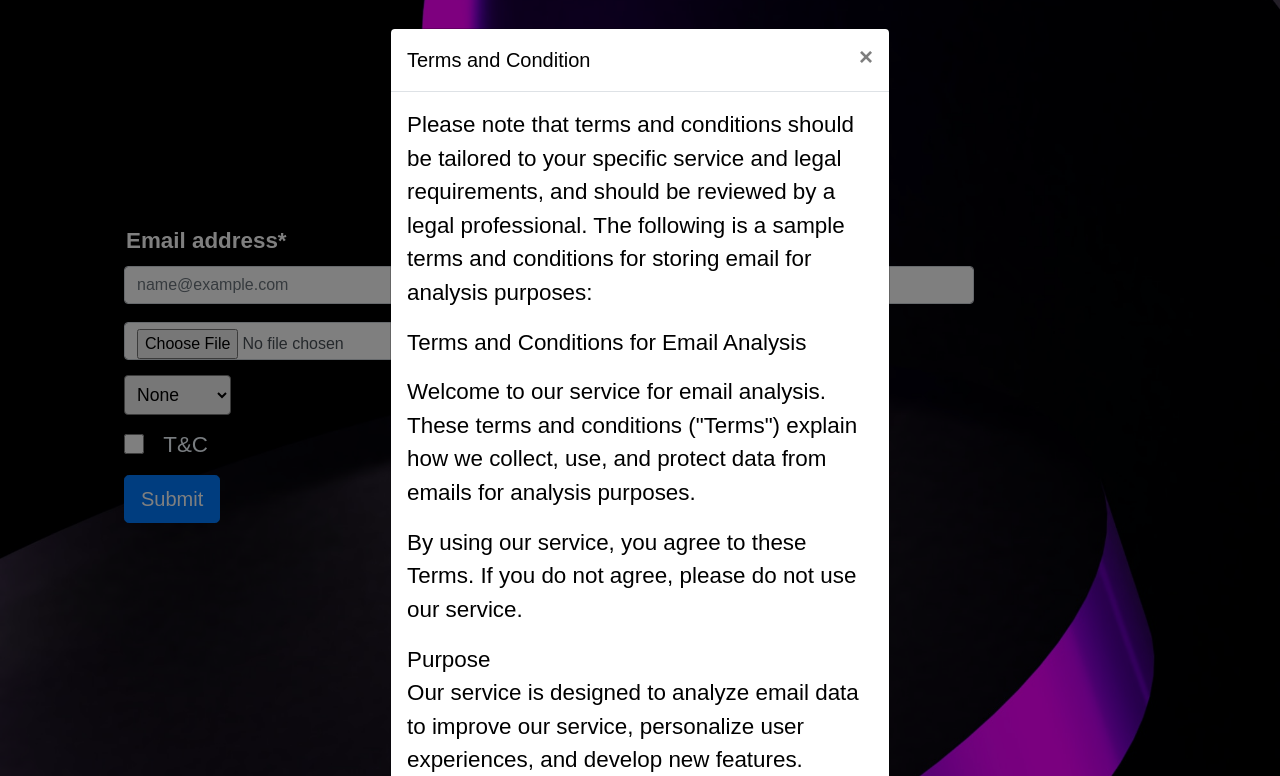
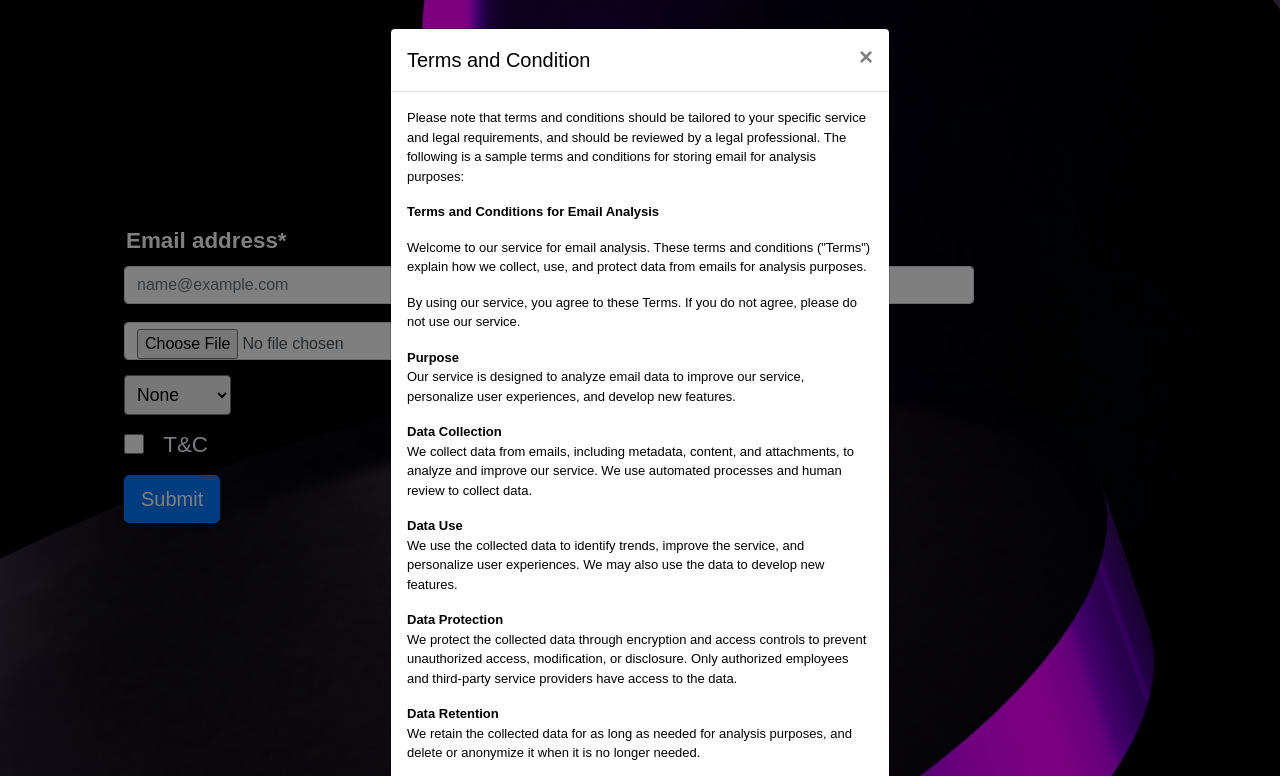
Before and after one commit to vishal-singh81/RAE, a plain HTML site: page index.html in a window 1280 px wide. Both pictures are taken after a click on the button "T&C". Shown: the top 776 px of the page. Drawn offline with nearby package versions, Linux system fonts and the light colour scheme.

Commit message:
Update style.css

```diff
--- a/style.css
+++ b/style.css
@@ -24,6 +24,9 @@ input.check{
     width: 20px;
     height: 20px;
 }
-/* .modal{
-    color: bisque;
-} */
+.modal-body p{
+    font-size: small;
+}
+.sizing{
+    font-weight: bold;
+}
```
